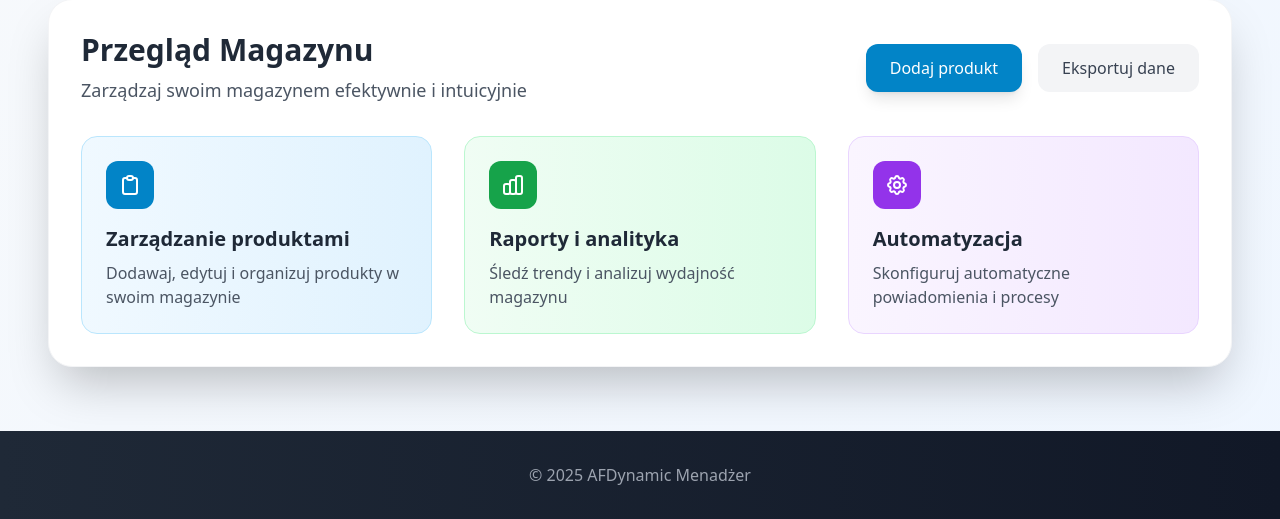
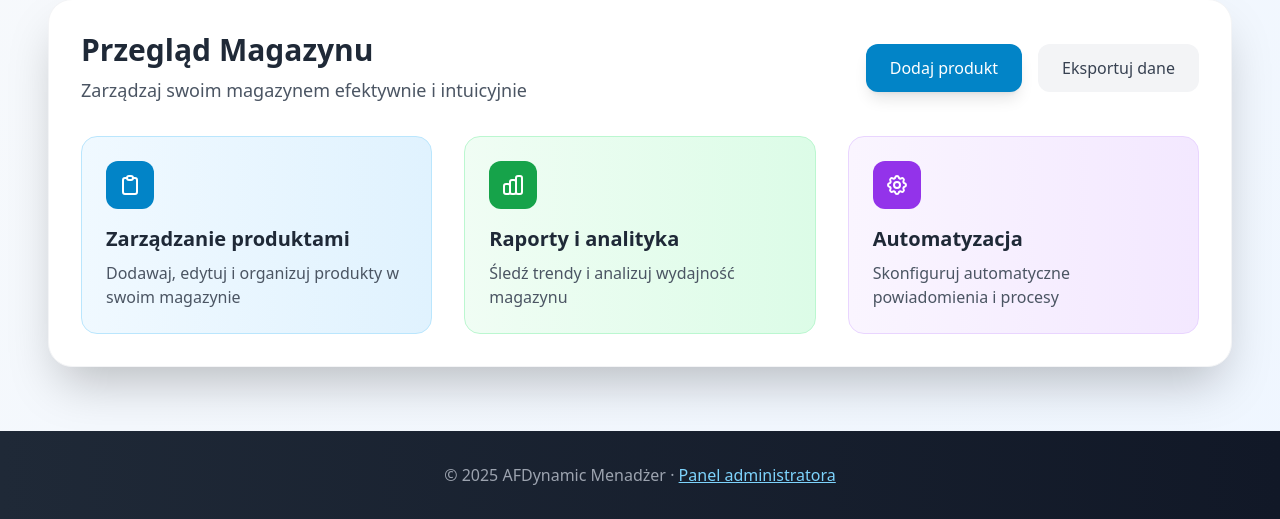
Before and after one commit to andriej134/Warehouse_Management, a Django app: page / in a window 1280 px wide. Shown: the part 544-1063 px from the top of the page. Run offline with Django 3.2, Linux system fonts and the light colour scheme; some libraries are stand-ins or nearby versions.

Commit message:
link to admin

```diff
--- a/warehouse_manager/inventory/templates/base.html
+++ b/warehouse_manager/inventory/templates/base.html
@@ -163,12 +163,16 @@
     {% endblock %}
   </main>
 
-  <!-- FOOTER -->
-  <footer class="bg-gradient-to-r from-gray-800 to-gray-900 text-white mt-auto py-8">
-    <div class="max-w-7xl mx-auto px-4 sm:px-6 lg:px-8 text-center">
-      <p class="text-gray-400">&copy; 2025 AFDynamic Menadżer</p>
-    </div>
-  </footer>
+<!-- FOOTER -->
+<footer class="bg-gradient-to-r from-gray-800 to-gray-900 text-white mt-auto py-8">
+  <div class="max-w-7xl mx-auto px-4 sm:px-6 lg:px-8 text-center">
+    <p class="text-gray-400">
+      &copy; 2025 AFDynamic Menadżer &middot;
+      <a href="/admin" class="text-ocean-300 hover:text-white underline">Panel administratora</a>
+    </p>
+  </div>
+</footer>
+
 
   {% block extra_scripts %}{% endblock %}
 </body>
```
Also changed, not shown: warehouse_manager/db.sqlite3.
